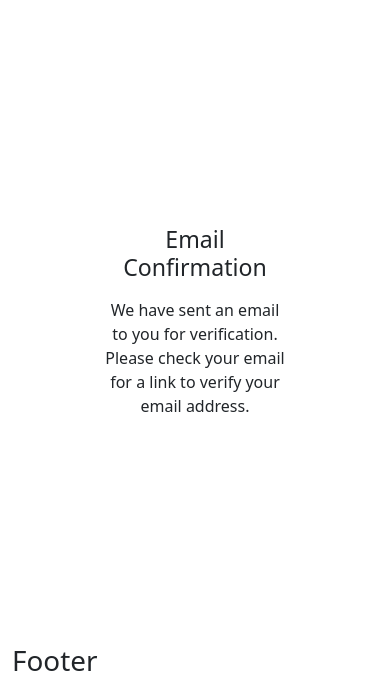
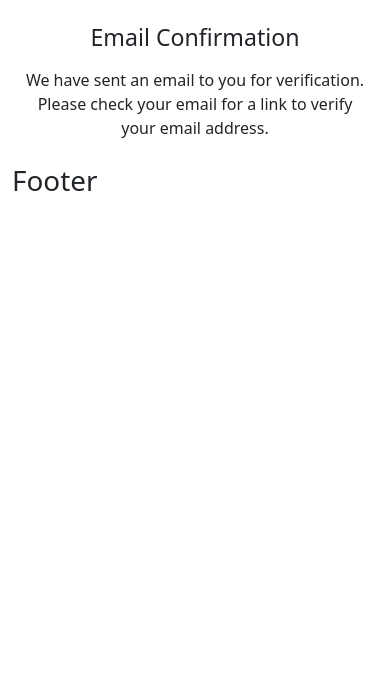
Before and after one commit to Bassel-A-Elazab/SimpleBlogUsingDjangoAndTemplate, a Django app: a page that uses webblog/templates/account/verification_sent.html in a window 390 px wide. Shown: the part 159-844 px from the top of the page. Run offline with Django 4.2, Linux system fonts and the light colour scheme.

Commit message:
Enhance the responsiveness of email pages.

```diff
--- a/webblog/templates/account/verification_sent.html
+++ b/webblog/templates/account/verification_sent.html
@@ -4,14 +4,17 @@
 {% block head_title %}{% trans 'Verify Your E-mail Address'%}{% endblock %}
 {% block content %}
 
-<div class="d-flex flex-grow-1 justify-content-center align-items-center">
-    <div class="w-50">
-        <h1 class="h3 mb-3 fw-normal text-center">{% trans 'Email Confirmation' %}</h1>
-        <p class="mb-4 text-center">
-            {% blocktrans %}
-            We have sent an email to you for verification. Please check your email for a link to verify your email address.
-            {% endblocktrans %}
-        </p>
+<div class="container-fluid">
+    <div class="row justify-content-center">
+        <div class="col-lg-5">
+            <h1 class="h3 mb-3 fw-normal text-center">{% trans 'Email Confirmation' %}</h1>
+            <p class="mb-4 text-center">
+                {% blocktrans %}
+                We have sent an email to you for verification. Please check your email for a link to verify your email
+                address.
+                {% endblocktrans %}
+            </p>
+        </div>
     </div>
 </div>
 
```
Also changed, not shown: webblog/templates/account/email_confirm.html (+9 -7 lines).
